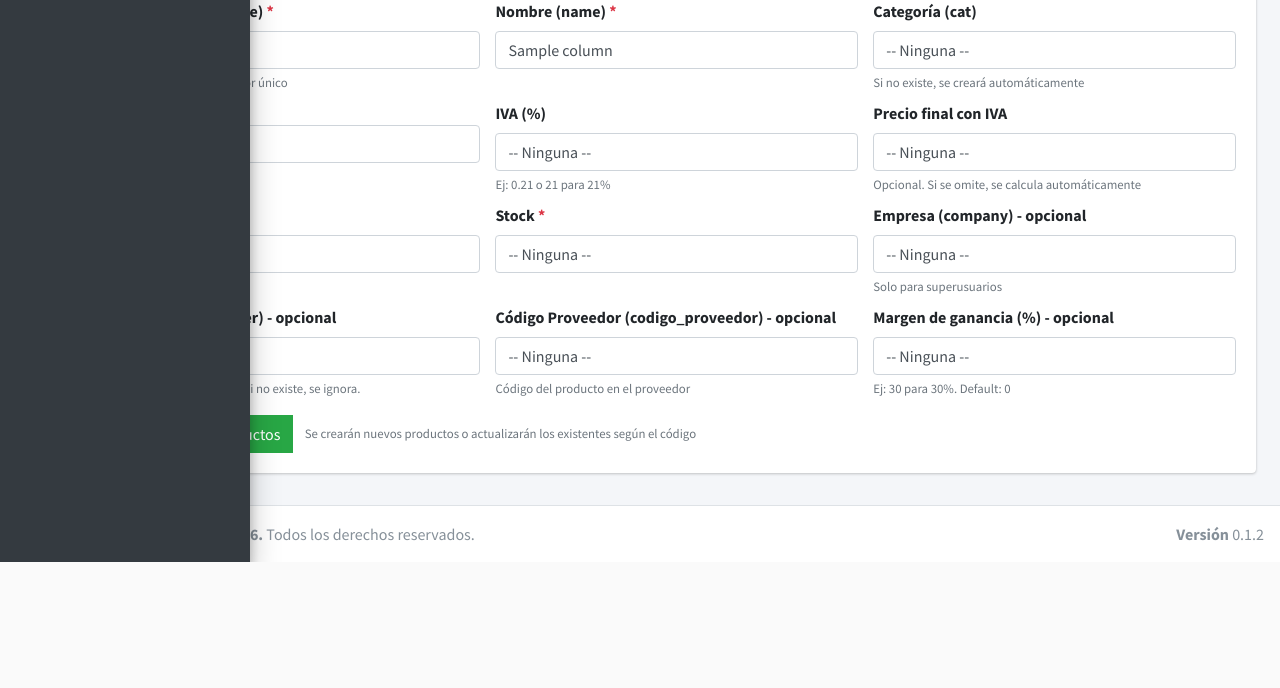
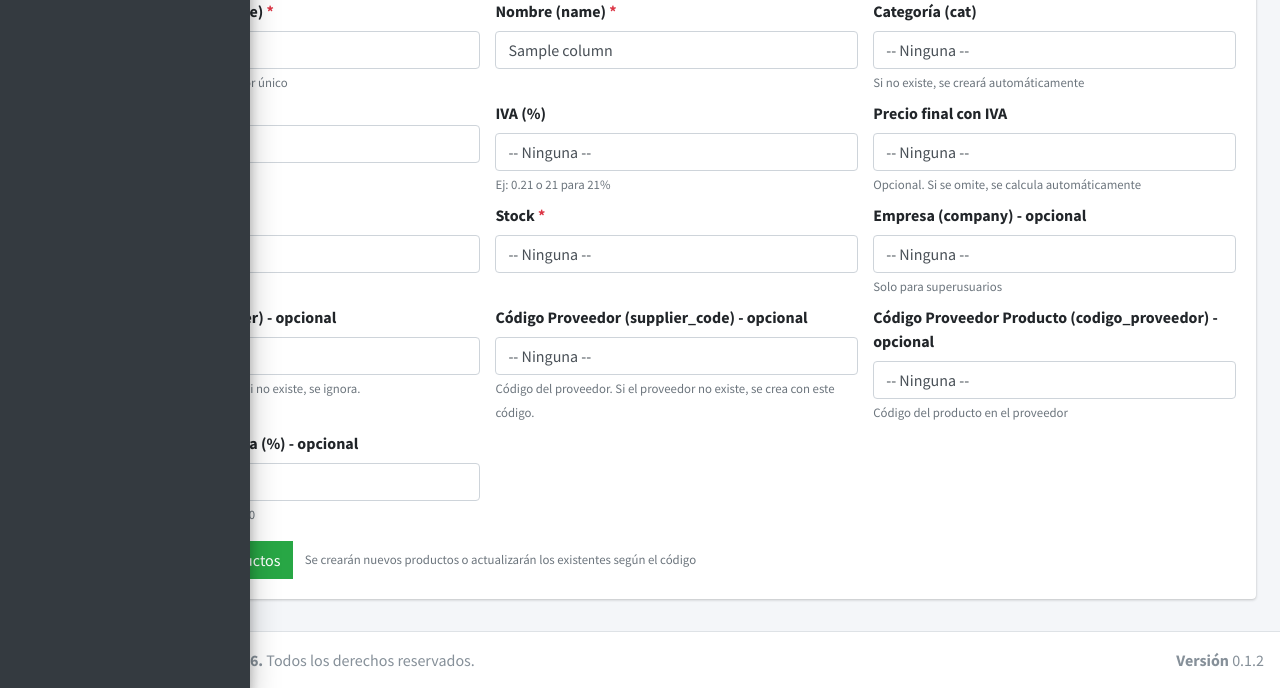
Before and after one commit to galeanolukas/SitioMTCRM, a Django app: template core/erp/templates/product/import.html in a window 1280 px wide. Shown: the part 369-1057 px from the top of the page. Before the commit the page ends 931 px from the top, so only its background shows below. Run offline with Django 4.2, Linux system fonts and the light colour scheme; the template is opened without the code that fills it: most values are stand-ins (such as "Sample title", 1, 10 or a date in 2020); grey boxes marked "Sample" are stand-in pictures; parts of the project's set-up code (start-up, migrations or seed data) failed here and were passed over; some libraries are stand-ins or nearby versions.

Commit message:
Agregar mapeo de codigo de proveedor en importacion de productos
- Template import.html: nuevo campo map_supplier_code para mapear
  el codigo del proveedor (diferente de codigo_proveedor del producto)
- Vista product import: procesar map_supplier_code
  - Buscar proveedor por codigo si no se encontro por nombre
  - Actualizar codigo del proveedor si existe pero no tiene codigo
  - Crear proveedor con codigo si no existe
- Renombrado campo existente a 'Codigo Proveedor Producto' para claridad

```diff
--- a/core/erp/templates/product/import.html
+++ b/core/erp/templates/product/import.html
@@ -207,7 +207,15 @@
           <small class="text-muted">Nombre del proveedor. Si no existe, se ignora.</small>
         </div>
         <div class="col-md-4 mt-2">
-          <label>Código Proveedor (codigo_proveedor) - opcional</label>
+          <label>Código Proveedor (supplier_code) - opcional</label>
+          <select name="map_supplier_code" class="form-control">
+            <option value="">-- Ninguna --</option>
+            {% for c in columns %}<option value="{{ c }}">{{ c }}</option>{% endfor %}
+          </select>
+          <small class="text-muted">Código del proveedor. Si el proveedor no existe, se crea con este código.</small>
+        </div>
+        <div class="col-md-4 mt-2">
+          <label>Código Proveedor Producto (codigo_proveedor) - opcional</label>
           <select name="map_codigo_proveedor" class="form-control">
             <option value="">-- Ninguna --</option>
             {% for c in columns %}<option value="{{ c }}">{{ c }}</option>{% endfor %}
```
Also changed, not shown: core/erp/views/product/views.py (+23 -0 lines).
